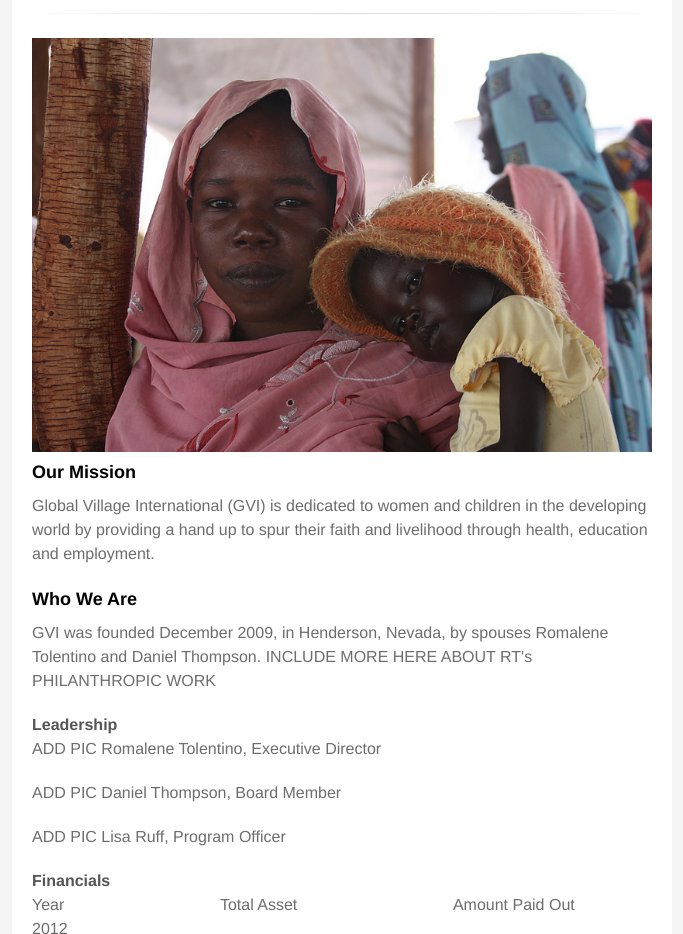
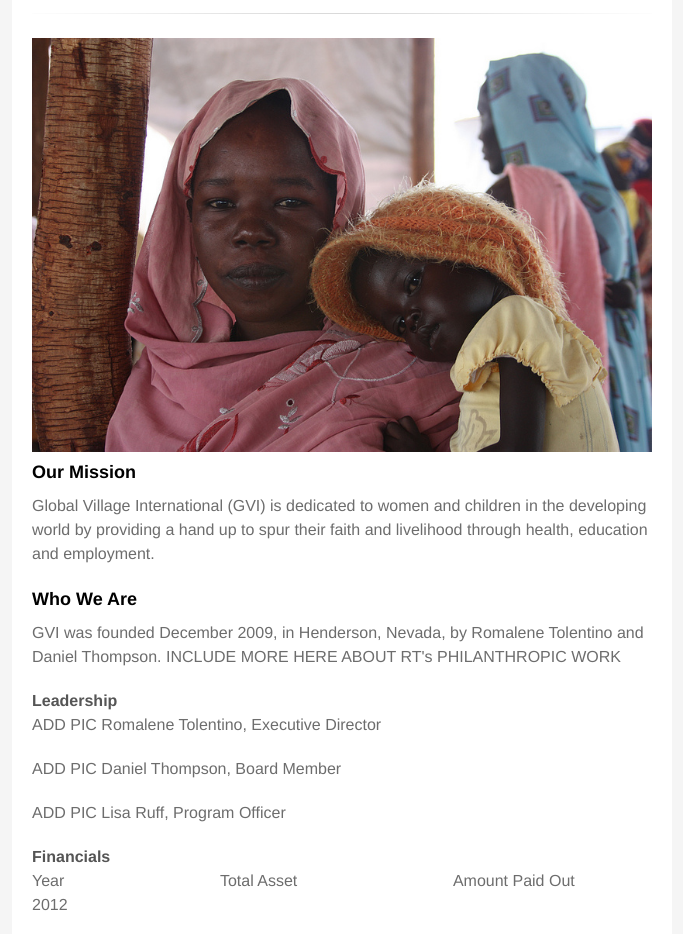
Before and after one commit to lisamruff/lisamruff.github.io, a plain HTML site: page index.html in a window 1280 px wide. Shown: the part 160-1094 px from the top of the page, without its empty margins (298-981 px from the left). Drawn offline with Linux system fonts and the light colour scheme; a web font is replaced by a local one.

Commit message:
add content

```diff
--- a/index.html
+++ b/index.html
@@ -33,7 +33,7 @@
 
 <h3>Who We Are</h3>
 
-<p>GVI was founded December 2009, in Henderson, Nevada, by spouses Romalene Tolentino and Daniel Thompson. INCLUDE MORE HERE ABOUT RT's PHILANTHROPIC WORK</p>
+<p>GVI was founded December 2009, in Henderson, Nevada, by Romalene Tolentino and Daniel Thompson. INCLUDE MORE HERE ABOUT RT's PHILANTHROPIC WORK</p>
 
 <h4>Leadership</h4>
 
```
